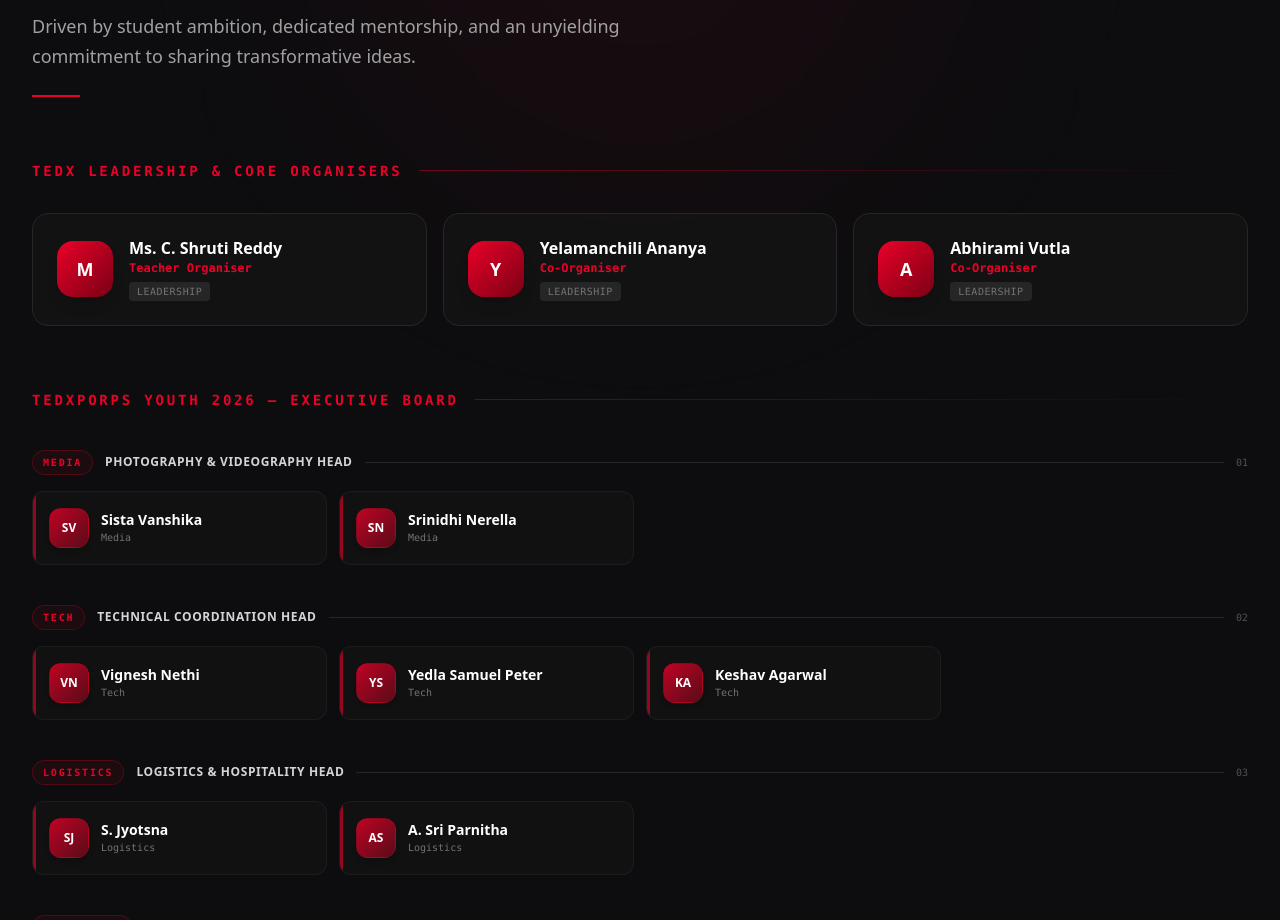
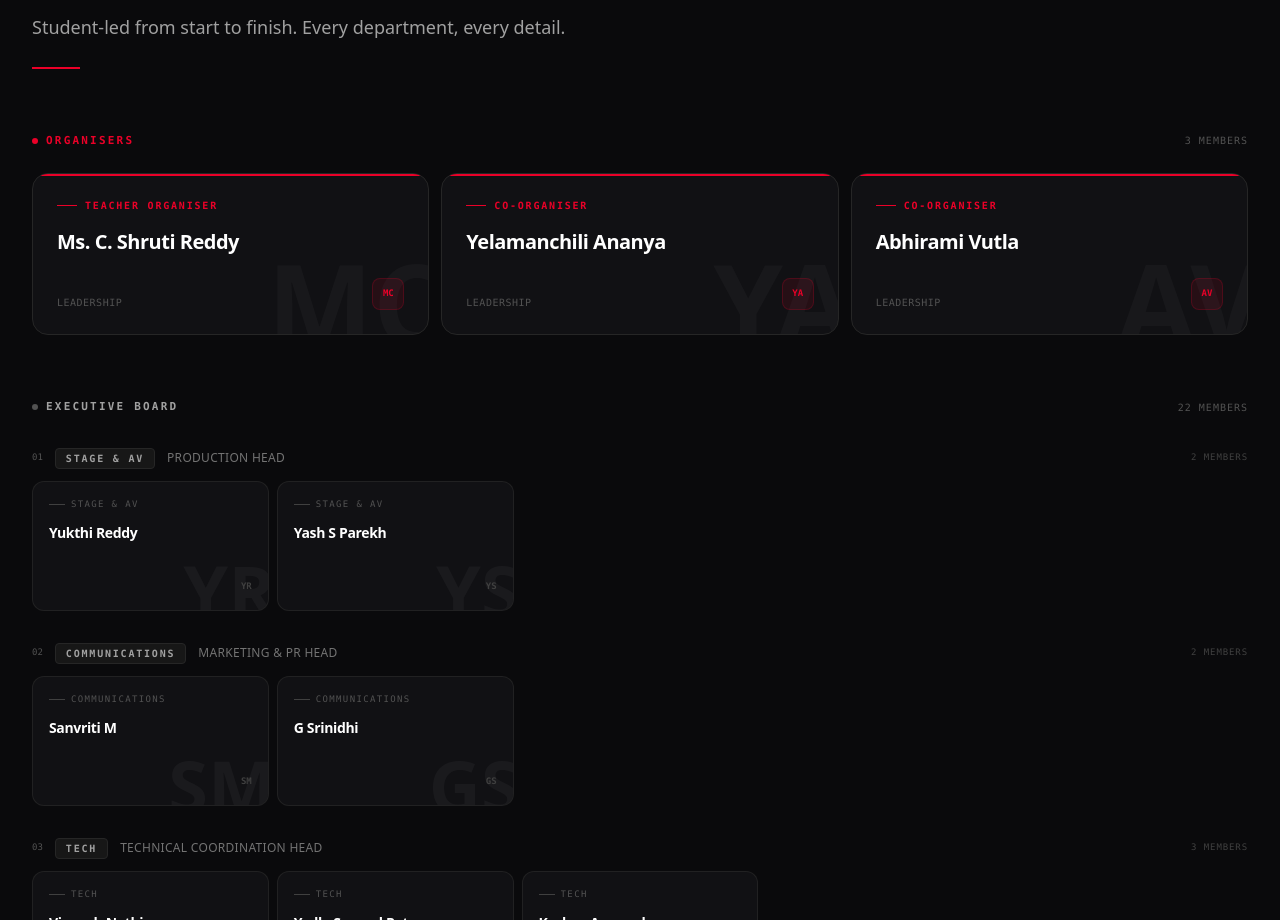
Before and after one commit to ruthwwikreddy/tedx-porps, a Next.js app: page / in a window 1280 px wide. Shown: the part 10620-11540 px from the top of the page. Built offline with nearby package versions, Linux system fonts and the light colour scheme.

Commit message:
feat: redesign EB section with dark card UI, organizers on top with red accents, EB in priority order with initials watermarks

```diff
--- a/src/components/Organizers.tsx
+++ b/src/components/Organizers.tsx
@@ -2,157 +2,182 @@
 import { SectionHeading } from './SectionHeading';
 import { ORGANIZERS_DATA } from '@/data/content';
 
-// Department accent colours cycling through a warm palette
-// All departments use TEDx brand red — strict black/white/red palette
-const DEPT_COLORS = Array(10).fill('#eb0028');
-
-// Flatten each head into its own card entry
-type PersonCard = {
-  name: string;
-  department: string;
-  badge: string;
-  deptIndex: number;
-};
+function getInitials(name: string) {
+  return name
+    .split(' ')
+    .filter(Boolean)
+    .slice(0, 2)
+    .map((w) => w[0].toUpperCase())
+    .join('');
+}
 
 export const Organizers: React.FC = () => {
-  const allPeople: PersonCard[] = ORGANIZERS_DATA.executiveBoard.flatMap((dept, idx) =>
-    dept.heads.map((name) => ({
-      name,
-      department: dept.department,
-      badge: dept.badge,
-      deptIndex: idx,
-    }))
+  const totalEB = ORGANIZERS_DATA.executiveBoard.reduce(
+    (acc, dept) => acc + dept.heads.length,
+    0
   );
 
   return (
-    <section id="organizers" className="py-24 bg-[#0d0d0f] relative overflow-hidden">
-      {/* Subtle background glow */}
-      <div className="absolute -top-40 left-1/2 -translate-x-1/2 w-[600px] h-[600px] bg-[#eb0028]/5 rounded-full blur-[120px] pointer-events-none" />
-
-      <div className="max-w-7xl mx-auto px-4 sm:px-6 lg:px-8 relative">
+    <section id="organizers" className="py-24 bg-[#0a0a0c] border-t border-white/5 relative">
+      <div className="max-w-7xl mx-auto px-4 sm:px-6 lg:px-8">
         <SectionHeading
           number="08"
-          badge="Curators & Producers"
-          title="The Team Behind The Event"
-          subtitle="Driven by student ambition, dedicated mentorship, and an unyielding commitment to sharing transformative ideas."
+          badge="The Team"
+          title="The People Behind The Event"
+          subtitle="Student-led from start to finish. Every department, every detail."
         />
 
-        {/* ── Leadership ── */}
+        {/* ── LEADERSHIP ─────────────────────────────────── */}
         <div className="mb-16">
-          <div className="flex items-center gap-4 mb-8">
-            <h3 className="text-sm font-mono uppercase tracking-[0.2em] text-[#eb0028] font-bold whitespace-nowrap">
-              TEDx Leadership &amp; Core Organisers
-            </h3>
-            <div className="h-px flex-1 bg-gradient-to-r from-[#eb0028]/40 to-transparent" />
+          {/* Section label */}
+          <div className="flex items-center justify-between mb-6">
+            <div className="flex items-center gap-2">
+              <span className="w-1.5 h-1.5 rounded-full bg-[#eb0028]" />
+              <span className="text-[11px] font-mono uppercase tracking-[0.2em] text-[#eb0028] font-bold">
+                Organisers
+              </span>
+            </div>
+            <span className="text-[10px] font-mono text-neutral-600 uppercase tracking-widest">
+              {ORGANIZERS_DATA.leadership.length} Members
+            </span>
           </div>
 
-          <div className="grid grid-cols-1 sm:grid-cols-2 lg:grid-cols-3 gap-4">
-            {ORGANIZERS_DATA.leadership.map((member) => (
-              <div
-                key={member.id}
-                className="relative p-6 rounded-2xl bg-neutral-900/60 border border-neutral-800 hover:border-[#eb0028]/50 transition-all duration-300 group overflow-hidden"
-              >
-                {/* Hover glow */}
-                <div className="absolute inset-0 bg-gradient-to-br from-[#eb0028]/0 to-[#eb0028]/5 opacity-0 group-hover:opacity-100 transition-opacity duration-300 pointer-events-none rounded-2xl" />
-
-                <div className="flex items-center gap-4 relative">
-                  {/* Avatar */}
+          <div className="grid grid-cols-1 sm:grid-cols-3 gap-3">
+            {ORGANIZERS_DATA.leadership.map((member) => {
+              const initials = getInitials(member.name);
+              return (
+                <div
+                  key={member.id}
+                  className="relative overflow-hidden rounded-2xl bg-[#111114] border border-neutral-800 hover:border-neutral-700 transition-all duration-300 group"
+                  style={{ minHeight: '160px' }}
+                >
+                  {/* Background initials watermark */}
                   <div
-                    className="w-14 h-14 rounded-2xl flex items-center justify-center text-lg font-black text-white flex-shrink-0 shadow-lg"
-                    style={{ background: 'linear-gradient(135deg, #eb0028, #7a0015)' }}
+                    className="absolute -right-4 -bottom-6 text-[7rem] font-black text-white/[0.03] leading-none select-none pointer-events-none"
+                    aria-hidden="true"
                   >
-                    {member.name.charAt(0)}
-                  </div>
-                  <div>
-                    <h4 className="text-base font-bold text-white leading-tight">{member.name}</h4>
-                    <p className="text-xs font-mono text-[#eb0028] mt-0.5 font-semibold">{member.role}</p>
-                    <span className="inline-block mt-1.5 text-[10px] font-mono text-neutral-500 bg-neutral-800 px-2 py-0.5 rounded uppercase tracking-wider">
-                      {member.category}
-                    </span>
-                  </div>
-                </div>
-              </div>
-            ))}
-          </div>
-        </div>
-
-        {/* ── Executive Board ── */}
-        <div>
-          <div className="flex items-center gap-4 mb-10">
-            <h3 className="text-sm font-mono uppercase tracking-[0.2em] text-[#eb0028] font-bold whitespace-nowrap">
-              TEDxPORPS Youth 2026 — Executive Board
-            </h3>
-            <div className="h-px flex-1 bg-gradient-to-r from-[#eb0028]/40 to-transparent" />
-          </div>
-
-          {/* Department sections — each dept gets a labelled row of person cards */}
-          <div className="space-y-10">
-            {ORGANIZERS_DATA.executiveBoard.map((dept, deptIdx) => {
-              const color = DEPT_COLORS[deptIdx % DEPT_COLORS.length];
-              return (
-                <div key={dept.department}>
-                  {/* Dept label row */}
-                  <div className="flex items-center gap-3 mb-4">
-                    <span
-                      className="text-[10px] font-mono uppercase tracking-[0.18em] font-bold px-2.5 py-1 rounded-full border"
-                      style={{ color, borderColor: `${color}40`, background: `${color}12` }}
-                    >
-                      {dept.badge}
-                    </span>
-                    <span className="text-xs font-semibold text-neutral-300 uppercase tracking-wider">
-                      {dept.department}
-                    </span>
-                    <div className="h-px flex-1 bg-neutral-800" />
-                    <span className="text-[10px] font-mono text-neutral-600">
-                      {String(deptIdx + 1).padStart(2, '0')}
-                    </span>
+                    {initials}
                   </div>
 
-                  {/* Person cards */}
-                  <div className="grid grid-cols-1 sm:grid-cols-2 md:grid-cols-3 lg:grid-cols-4 gap-3">
-                    {dept.heads.map((name) => {
-                      const initials = name
-                        .split(' ')
-                        .filter(Boolean)
-                        .slice(0, 2)
-                        .map((w) => w[0].toUpperCase())
-                        .join('');
-                      return (
-                        <div
-                          key={name}
-                          className="relative flex items-center gap-3 p-4 rounded-xl bg-neutral-900/50 border border-neutral-800/60 hover:border-neutral-700 hover:bg-neutral-900 transition-all duration-200 group overflow-hidden"
-                        >
-                          {/* Left accent bar */}
-                          <div
-                            className="absolute left-0 top-0 bottom-0 w-[3px] rounded-l-xl opacity-60 group-hover:opacity-100 transition-opacity"
-                            style={{ background: color }}
-                          />
+                  {/* Red top accent */}
+                  <div className="absolute top-0 left-0 right-0 h-[2px] bg-[#eb0028]" />
 
-                          {/* Avatar circle */}
-                          <div
-                            className="w-10 h-10 rounded-xl flex items-center justify-center text-xs font-black text-white flex-shrink-0 shadow-md"
-                            style={{
-                              background: `linear-gradient(135deg, ${color}cc, ${color}55)`,
-                              border: `1px solid ${color}30`,
-                            }}
-                          >
-                            {initials}
-                          </div>
+                  <div className="relative p-6 flex flex-col justify-between h-full">
+                    {/* Role */}
+                    <div className="flex items-center gap-2 mb-4">
+                      <span className="w-5 h-[1px] bg-[#eb0028]" />
+                      <span className="text-[10px] font-mono uppercase tracking-[0.18em] text-[#eb0028] font-bold">
+                        {member.role}
+                      </span>
+                    </div>
 
-                          {/* Name */}
-                          <div className="min-w-0">
-                            <p className="text-sm font-bold text-white leading-tight truncate">{name}</p>
-                            <p className="text-[10px] font-mono text-neutral-500 mt-0.5 truncate">{dept.badge}</p>
-                          </div>
-                        </div>
-                      );
-                    })}
+                    {/* Name */}
+                    <div className="flex-1">
+                      <h4 className="text-xl font-black text-white leading-tight tracking-tight">
+                        {member.name}
+                      </h4>
+                    </div>
+
+                    {/* Bottom row */}
+                    <div className="flex items-end justify-between mt-6">
+                      <span className="text-[10px] font-mono text-neutral-600 uppercase tracking-wider">
+                        {member.category}
+                      </span>
+                      <div className="w-8 h-8 rounded-lg bg-[#eb0028]/10 border border-[#eb0028]/20 flex items-center justify-center">
+                        <span className="text-[9px] font-black font-mono text-[#eb0028]">{initials}</span>
+                      </div>
+                    </div>
                   </div>
                 </div>
               );
             })}
           </div>
         </div>
+
+        {/* ── EXECUTIVE BOARD ──────────────────────────────── */}
+        <div>
+          {/* Section label */}
+          <div className="flex items-center justify-between mb-8">
+            <div className="flex items-center gap-2">
+              <span className="w-1.5 h-1.5 rounded-full bg-neutral-600" />
+              <span className="text-[11px] font-mono uppercase tracking-[0.2em] text-neutral-400 font-bold">
+                Executive Board
+              </span>
+            </div>
+            <span className="text-[10px] font-mono text-neutral-600 uppercase tracking-widest">
+              {totalEB} Members
+            </span>
+          </div>
+
+          {/* One block per department */}
+          <div className="space-y-8">
+            {ORGANIZERS_DATA.executiveBoard.map((dept, deptIdx) => (
+              <div key={dept.department}>
+                {/* Department header */}
+                <div className="flex items-center justify-between mb-3">
+                  <div className="flex items-center gap-3">
+                    <span className="text-[9px] font-mono text-neutral-600">
+                      {String(deptIdx + 1).padStart(2, '0')}
+                    </span>
+                    <span className="text-[10px] font-mono uppercase tracking-[0.18em] text-neutral-400 font-bold px-2.5 py-0.5 rounded bg-neutral-900 border border-neutral-800">
+                      {dept.badge}
+                    </span>
+                    <span className="text-xs text-neutral-500 uppercase tracking-wide">
+                      {dept.department}
+                    </span>
+                  </div>
+                  <span className="text-[9px] font-mono text-neutral-700 uppercase tracking-widest">
+                    {dept.heads.length} {dept.heads.length === 1 ? 'Member' : 'Members'}
+                  </span>
+                </div>
+
+                {/* Person cards */}
+                <div className="grid grid-cols-2 sm:grid-cols-3 md:grid-cols-4 lg:grid-cols-5 gap-2">
+                  {dept.heads.map((name) => {
+                    const initials = getInitials(name);
+                    return (
+                      <div
+                        key={name}
+                        className="relative overflow-hidden rounded-xl bg-[#111114] border border-neutral-800/80 hover:border-neutral-700 hover:bg-[#161619] transition-all duration-200 group"
+                        style={{ minHeight: '130px' }}
+                      >
+                        {/* Background initials watermark */}
+                        <div
+                          className="absolute -right-2 -bottom-4 text-[4.5rem] font-black text-white/[0.04] leading-none select-none pointer-events-none"
+                          aria-hidden="true"
+                        >
+                          {initials}
+                        </div>
+
+                        <div className="relative p-4 flex flex-col justify-between h-full">
+                          {/* Role label */}
+                          <div className="flex items-center gap-1.5 mb-3">
+                            <span className="w-4 h-[1px] bg-neutral-700 group-hover:bg-[#eb0028]/60 transition-colors" />
+                            <span className="text-[9px] font-mono uppercase tracking-[0.15em] text-neutral-600 group-hover:text-neutral-500 transition-colors truncate">
+                              {dept.badge}
+                            </span>
+                          </div>
+
+                          {/* Name */}
+                          <p className="text-sm font-bold text-white leading-snug tracking-tight flex-1">
+                            {name}
+                          </p>
+
+                          {/* Initials badge */}
+                          <div className="flex justify-end mt-4">
+                            <span className="text-[9px] font-black font-mono text-neutral-700 group-hover:text-neutral-500 transition-colors">
+                              {initials}
+                            </span>
+                          </div>
+                        </div>
+                      </div>
+                    );
+                  })}
+                </div>
+              </div>
+            ))}
+          </div>
+        </div>
       </div>
     </section>
   );
--- a/src/data/content.ts
+++ b/src/data/content.ts
@@ -8,9 +8,14 @@
   ],
   executiveBoard: [
     {
-      department: "Photography & Videography Head",
-      heads: ["Sista Vanshika", "Srinidhi Nerella"],
-      badge: "Media"
+      department: "Production Head",
+      heads: ["Yukthi Reddy", "Yash S Parekh"],
+      badge: "Stage & AV"
+    },
+    {
+      department: "Marketing & PR Head",
+      heads: ["Sanvriti M", "G Srinidhi"],
+      badge: "Communications"
     },
     {
       department: "Technical Coordination Head",
@@ -18,9 +23,29 @@
       badge: "Tech"
     },
     {
+      department: "Finance & Sponsorship Head",
+      heads: ["Anagha Swara", "Kaustaub Sreekar", "Raga Pranavi Emmadi"],
+      badge: "Finance"
+    },
+    {
+      department: "Photography & Videography Head",
+      heads: ["Sista Vanshika", "Srinidhi Nerella"],
+      badge: "Media"
+    },
+    {
+      department: "Design & Documentation Head",
+      heads: ["Akkenapally Ruthwik Reddy", "G. Sanvi Sree"],
+      badge: "Creative & Web"
+    },
+    {
       department: "Logistics & Hospitality Head",
       heads: ["S. Jyotsna", "A. Sri Parnitha"],
       badge: "Logistics"
+    },
+    {
+      department: "Internal Speaker Training Head",
+      heads: ["Sindusha", "Nidhi More"],
+      badge: "Curation"
     },
     {
       department: "Volunteer Coordination Head",
@@ -31,31 +56,6 @@
       department: "Head of Food & Beverage (F&B)",
       heads: ["Vishesh Jain", "Ishan Samatrya"],
       badge: "Hospitality"
-    },
-    {
-      department: "Design & Documentation Head",
-      heads: ["Akkenapally Ruthwik Reddy", "G. Sanvi Sree"],
-      badge: "Creative & Web"
-    },
-    {
-      department: "Internal Speaker Training Head",
-      heads: ["Sindusha", "Nidhi More"],
-      badge: "Curation"
-    },
-    {
-      department: "Finance & Sponsorship Head",
-      heads: ["Anagha Swara", "Kaustaub Sreekar", "Raga Pranavi Emmadi"],
-      badge: "Finance"
-    },
-    {
-      department: "Production Head",
-      heads: ["Yukthi Reddy", "Yash S Parekh"],
-      badge: "Stage & AV"
-    },
-    {
-      department: "Marketing & PR Head",
-      heads: ["Sanvriti M", "G Srinidhi"],
-      badge: "Communications"
     }
   ]
 };
```
